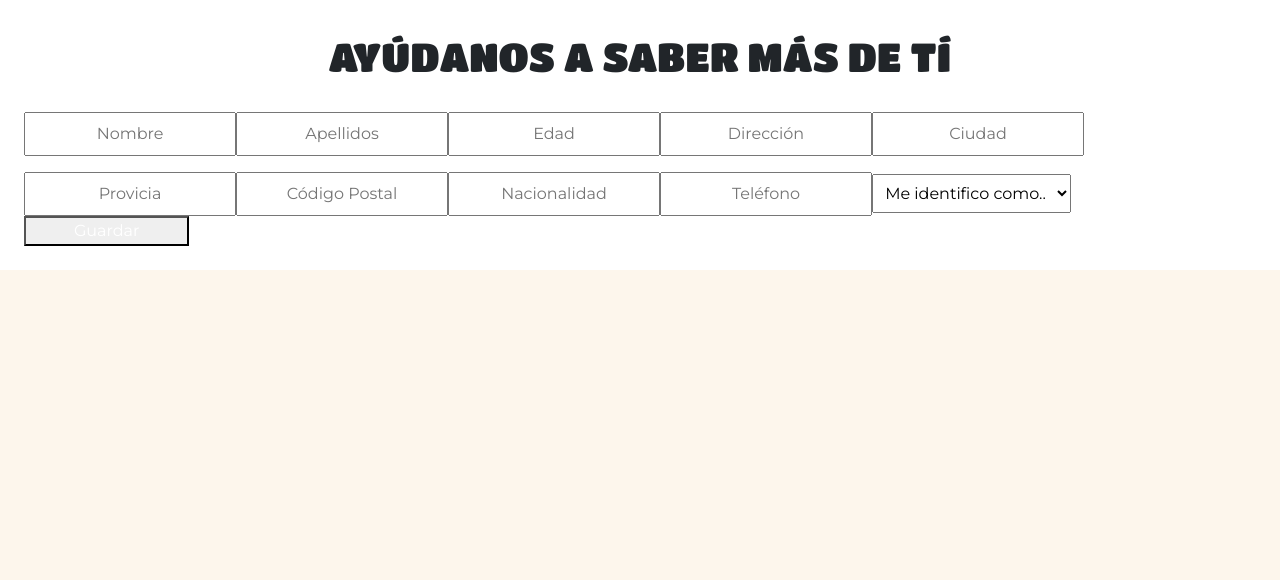
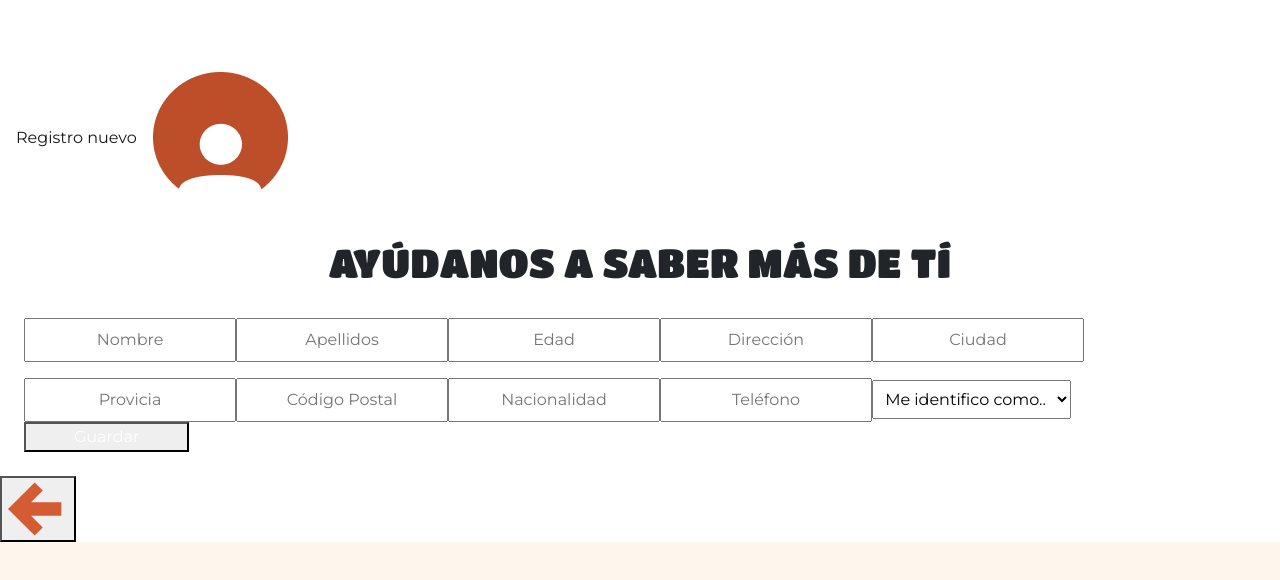
Before and after one commit to aleswebgit/Deploy-Habit-Front-End, a React (Create React App) app: page /register in a window 1280 px wide. Shown: the top 580 px of the page. Built offline with nearby package versions, Linux system fonts and the light colour scheme.

Commit message:
added components in the register route

```diff
--- a/src/Views/UserRegister.jsx
+++ b/src/Views/UserRegister.jsx
@@ -1,8 +1,14 @@
 import UserRegisterForm from '../Components/UserRegisterForm'
+import Arrow from '../media/icons/Arrow'
+import Navbar from '../Components/Navbar'
 
 function UserRegister(){
   return(
-    <UserRegisterForm></UserRegisterForm>
+    <>
+      <Navbar/>
+      <UserRegisterForm/>
+      <Arrow/>
+    </>
   )
 }
 
--- a/src/routes/RoutesConfig.jsx
+++ b/src/routes/RoutesConfig.jsx
@@ -19,7 +19,7 @@ function RoutesConfig(){
         <Route path="/category" element={ <Category/> } />
         <Route path="/section/:id" element={ <Section/> } />
         <Route path="/admin-register" element={ <AdminRegister/> } />
-        <Route path="/profile/:id" element={ <Profile/> } />
+        <Route path="/register" element={ <Profile/> } />
       </Routes>
     </Router>
   )
```
